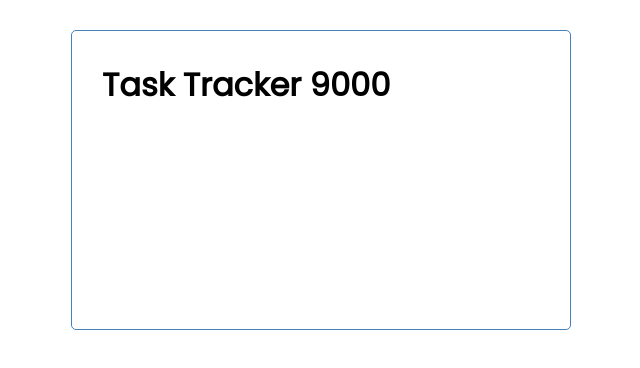
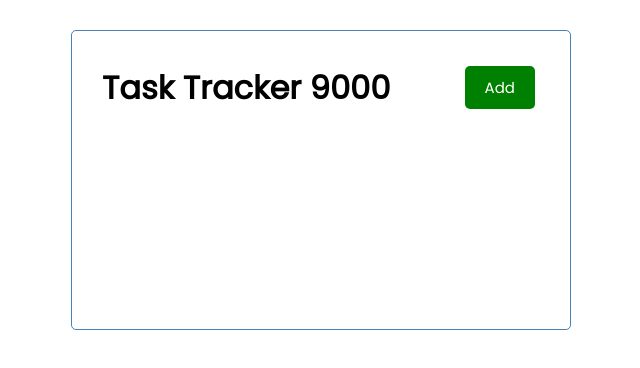
Before and after one commit to md9j/react-task-tracker, a React (Create React App) app: page / in a window 1280 px wide. Shown: the top 368 px of the page, without its empty margins (319-959 px from the left). Built offline with nearby package versions, Linux system fonts and the light colour scheme.

Commit message:
added Button componant, adjusted Header component

```diff
--- /dev/null
+++ b/src/components/Button.js
@@ -0,0 +1,25 @@
+import PropTypes from "prop-types";
+
+const Button = ({ color, text, onClick }) => {
+  return (
+    <button
+      onClick={onClick}
+      style={{ backgroundColor: color }}
+      className="btn"
+    >
+      {text}
+    </button>
+  );
+};
+
+Button.defaultProps = {
+  color: "steelBlue",
+};
+
+Button.propTypes = {
+  text: PropTypes.string,
+  color: PropTypes.string,
+  onClick: PropTypes.func,
+};
+
+export default Button;
--- a/src/components/Header.js
+++ b/src/components/Header.js
@@ -1,20 +1,26 @@
-import React from 'react'
-import PropTypes from 'prop-types'
+import React from "react";
+import PropTypes from "prop-types";
+import Button from "./Button";
 
-const Header = ({title}) => {
+const Header = ({ title }) => {
+  const onClick = () => {
+    console.log('Click')
+  }
   return (
-    <header>
-        <h1>{title}</h1>
+    <header className="header">
+      <h1>{title}</h1>
+      <Button color="green" text="Add"
+      onClick={onClick} />
     </header>
-  )
-}
+  );
+};
 
 Header.defaultProps = {
-    title: 'Task Tracker 9000',
-}
+  title: "Task Tracker 9000",
+};
 
 Header.propTypes = {
-    title: PropTypes.string.isRequired,
-}
+  title: PropTypes.string.isRequired,
+};
 
-export default Header
+export default Header;
```
